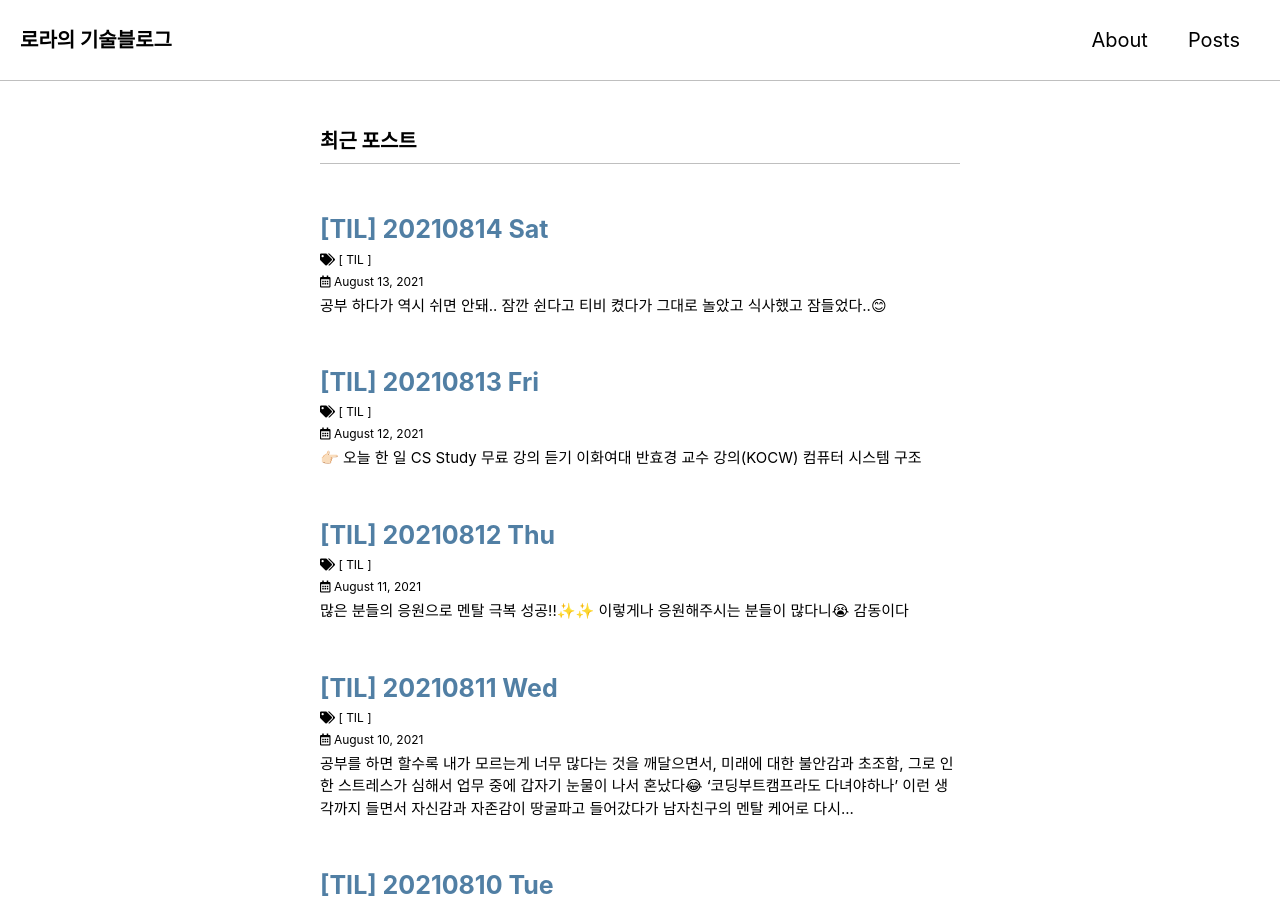
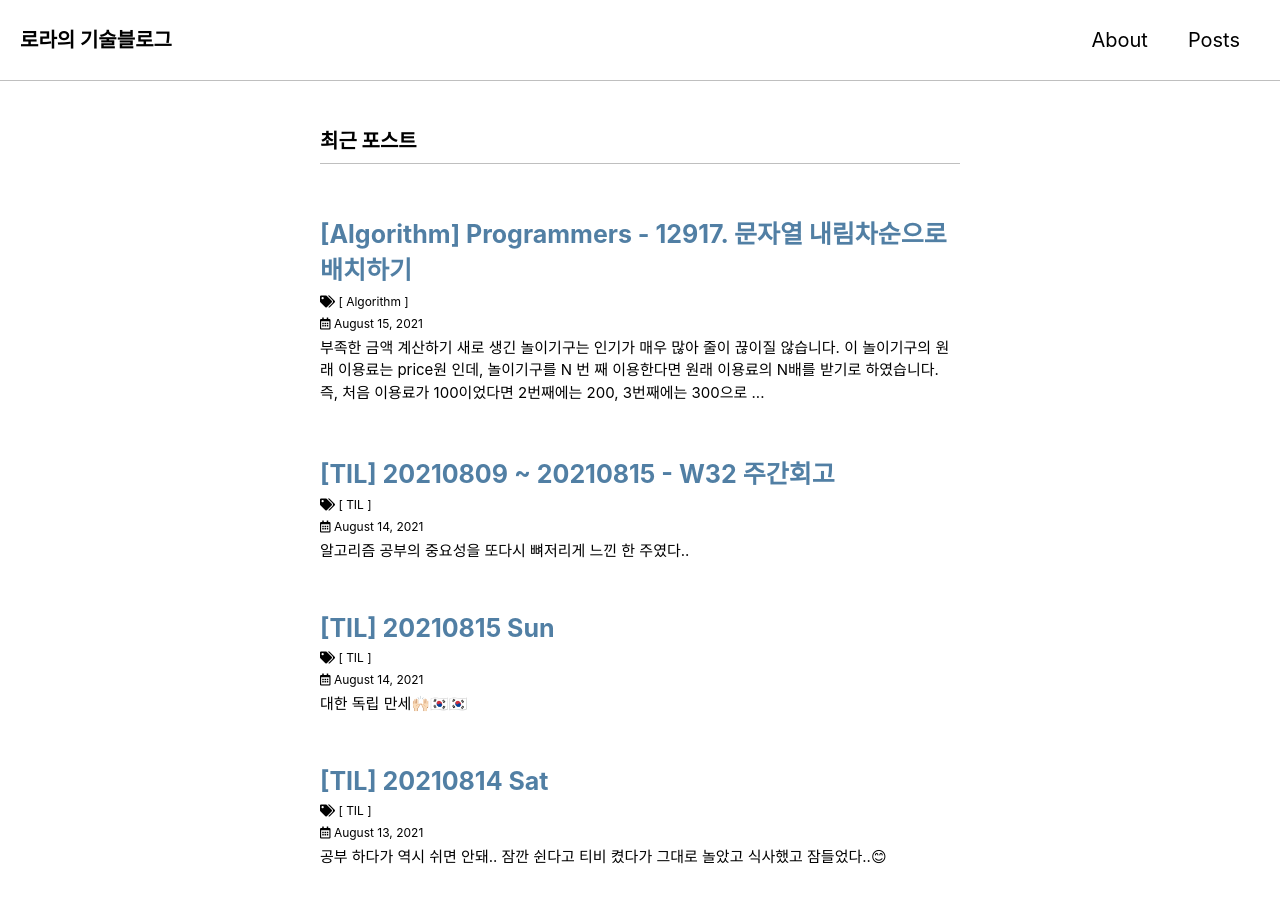
Before and after one commit to DAMICHOI/DAMICHOI.github.io, a Jekyll site: the page built from index.markdown, in a window 1280 px wide and 900 px high. Built offline with Jekyll 4.4.1, drawn with Linux system fonts in a browser that asks for light colours; cached includes are drawn as plain includes; some web fonts are replaced; the list of posts is cut into pages by our own code; some of the changed text lies outside the part shown.

Commit message:
docs : TIL 작성 및 포스트 이름 및 날짜 수정
TIL, WIL 작성 및 포스트 이름 및 날짜 수정

```diff
--- /dev/null
+++ b/_posts/2021-08-15-til-20210815.md
@@ -0,0 +1,37 @@
+---
+title : \[TIL] 20210815 Sun
+date : 2021-08-15 00:00:00+0900
+tags : [til]
+---
+
+대한 독립 만세🙌🏻🇰🇷🇰🇷
+
+👉🏻 **오늘 한 일**
+* **알고리즘 (백준)**
+  - 1차원 배열
+    - OX 퀴즈, 평균은 넘겠지
+  - 함수
+    - 정수 N개의 합 : 함수 구현
+
+* **알고리즘 (프로그래머스)**
+  - Weekly Challenge 1주차 문제
+
+* **올리브영 코딩테스트**
+  - 몬테카를로 방법이라는 것은 처음 들었다.. 문제 이해도 제대로 못함😅
+  - 지하철 최소 환승 방법을 구현하는 문제는 다익스트라 알고리즘을 사용해야 한다.
+
+* **CS 공부**
+  - 컴퓨터 시스템 구조, 운영체제 구조, 프로세스 필사(typing)
+
+* **기술블로그**
+  - 밀린 TIL 작성 (8/9~8/14)
+  - 프로그래머스 알고리즘 [Weekly Challenge 문제 풀이](/algorithm-programmers-82612) 포스트 작성
+
+👉🏻 **오늘 느낀 것**
+- 코딩테스트 보면서 다시 한번 자괴감을 느껴버렸다😂😂 나 백준 단계별 문제 풀고 있는데~~ 이제 브론즈 달았는데!!
+- 코딩테스트 관련해서 지하철 비슷한 문제를 예전에 지나가면서 본 적이 있는데, 제대로 안봐서 기억이 안나더라,,
+- 알고리즘 부스트를 위해서 나동빈님 책을 구매해야할지 고민된다.
+
+👉🏻 **내일 할 일**
+- Resume 작성
+- 클린 아키텍처 책읽기
--- /dev/null
+++ b/_posts/2021-08-15-wil-2021-W32.md
@@ -0,0 +1,37 @@
+---
+title : \[TIL] 20210809 ~ 20210815 - W32 주간회고
+date : 2021-08-15 00:00:00+0900
+tags : [til]
+---
+
+알고리즘 공부의 중요성을 또다시 뼈저리게 느낀 한 주였다..
+
+👉🏻 **이번주 목표**
+- **Resume 초안 작성 (~8/15)**
+  - 못했다.. 아니 안한 것 같기도 하다.. 왜 여기에 시간 투자를 못할까?
+- **올리브영 코딩테스트 (8/15)**
+  - 오후 1시~3시까지 응시 완료. 하지만 결과는 안 좋을거다.
+- **알고리즘 문제 풀기**
+  - 매일 풀었다.
+- **Spring 핵심원리 강의 듣기**
+  - 알고리즘과 CS에 집중하느라 월요일만 강의를 들었다.. 근데 시간이 좀 지나서 한번 더 들어야 할듯..?
+- **CS 지식 공부**
+  - Spring 공부 안한 날에는 CS 공부를 주로 했다. 좋은 인강과 자료를 찾아서 공부하고 있지만 진도는 더딘 것 같다..
+- **모각코 All 출석**
+  - All 출석 완료! 나름 과제에 심혈을 기울였는데, 오늘의 코메는 되지 못해서 아쉽다.
+
+👉🏻 **느낀점**
+- 목표달성률은 68% 정도 되는 것 같다.
+- Resume 초안 작성 기한까지 적었는데도 손도 안댄 것에 반성한다.
+- 코딩테스트를 보며, 부족한 점을 다시 한 번 느꼈고 한번 더 투지가 느껴졌다.
+- 앞으로 공부는 알고리즘/CS/Spring 위주로 할 예정이다. (**알고리즘:CS:Spring = 2:1:1**)
+- 그리고 다음주에도 Resume 초안 작성 손도 안대면 난 쓰레기다..
+
+👉🏻 **다음주 목표**
+- Resume 초안 작성!!!
+- 백준 단계별 알고리즘 : ~ 집합과 맵까지 풀기
+- 프로그래머스 Weekly Challenge 참여(Java)
+- 2021 와디즈 코딩 챌린지 (8/21)
+- Spring Framework 공부 (인프런 김영한님 강의)
+- CS 공부 (반효경 교수님 강의)
+- 모각코 All 출석
```
Also changed, not shown: _posts/2021-08-16-algorithm-programmers-82612.md (+1 -1 lines), _posts/2021-08-01-wil-2021-W30.md (renamed from _posts/2021-08-01-wil-2021-w30.md).
